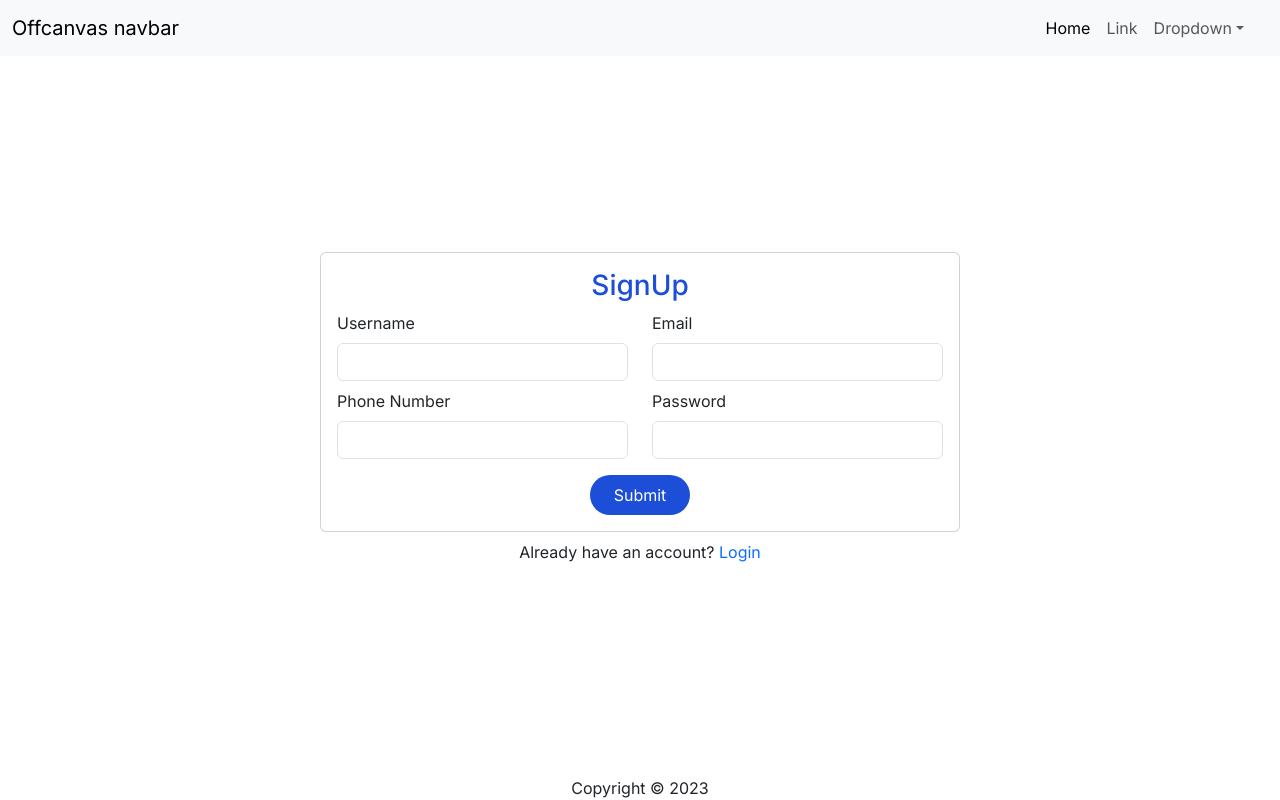
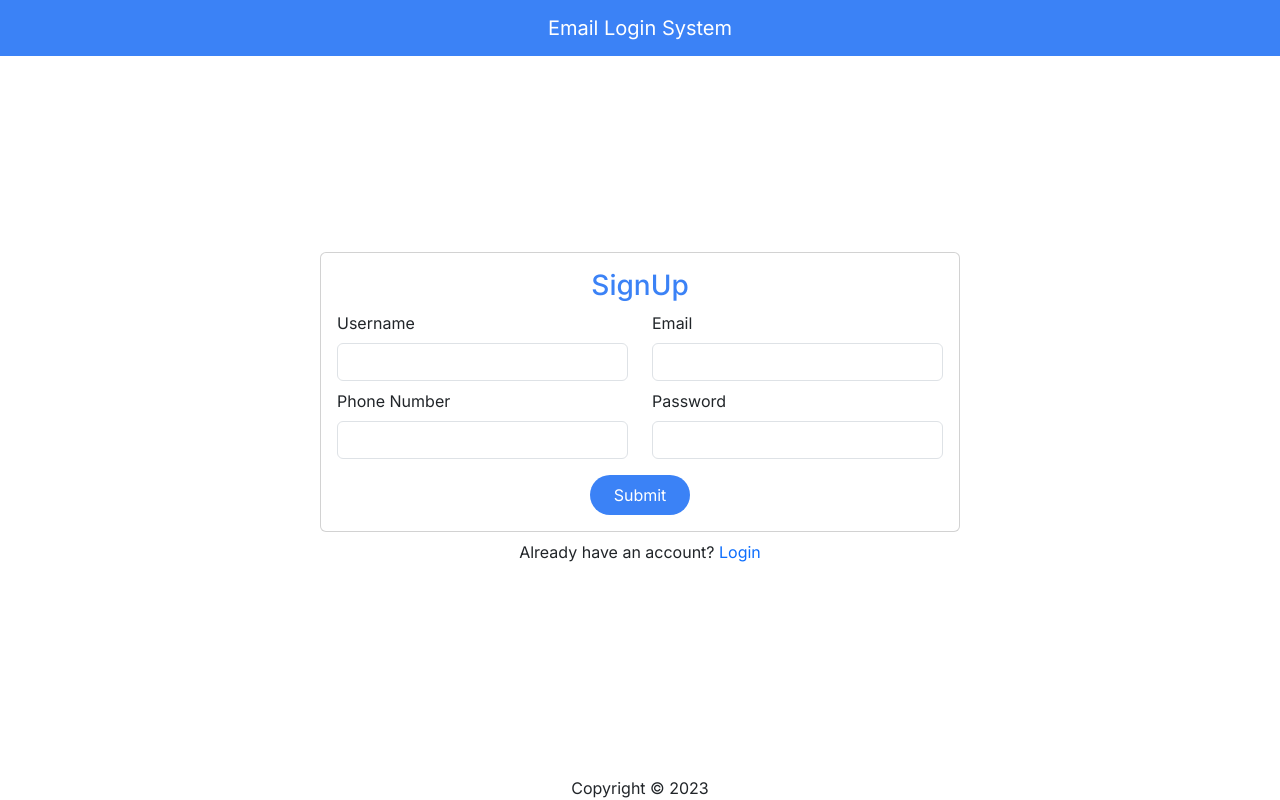
Before and after one commit to Stebinraj/Next-Authentication-System, a Next.js app: page / in a window 1280 px wide. Built offline with nearby package versions, Linux system fonts and the light colour scheme.

Commit message:
ui improved

```diff
--- a/src/app/layout.tsx
+++ b/src/app/layout.tsx
@@ -9,7 +9,7 @@ import { useEffect } from 'react';
 const inter = Inter({ subsets: ['latin'] })
 
 export const metadata: Metadata = {
-    title: 'Create Next App',
+    title: 'Email Login System',
     description: 'Generated by create next app',
 }
 
--- a/src/components/Dashboard/Dashboard.tsx
+++ b/src/components/Dashboard/Dashboard.tsx
@@ -41,7 +41,7 @@ const Dashboard = () => {
 
                 <p>Your id is : {id}</p>
                 <button onClick={getUserId} className='bg-blue-700 text-white px-4 py-2 rounded-3xl'>Get Id</button>
-                <button onClick={logout} className='bg-blue-700 text-white px-4 py-2 rounded-3xl'>Logout</button>
+                <button onClick={logout} className='bg-blue-700 text-white px-4 py-2 rounded-3xl mt-2'>Logout</button>
             </main>
         </>
     )
--- a/src/components/Home/SignUpForm.tsx
+++ b/src/components/Home/SignUpForm.tsx
@@ -6,7 +6,7 @@ const SignUpForm = ({ submitForm, formData, setFormData, formErrors }: any) => {
             <div className="card col-12 col-md-8 col-lg-6">
                 <div className="card-body">
                     <form className='row' onSubmit={submitForm}>
-                        <h3 className='text-blue-700 text-center'>SignUp</h3>
+                        <h3 className='text-blue-500 text-center'>SignUp</h3>
 
                         <div className="form-group mb-2 col-12 col-md-6">
                             <label htmlFor="username" className='form-label'>Username</label>
@@ -41,7 +41,7 @@ const SignUpForm = ({ submitForm, formData, setFormData, formErrors }: any) => {
                         </div>
 
                         <div className="form-group text-center mt-2">
-                            <button type='submit' className='bg-blue-700 text-white px-4 py-2 rounded-3xl'>Submit</button>
+                            <button type='submit' className='bg-blue-500 text-white px-4 py-2 rounded-3xl'>Submit</button>
                         </div>
                     </form>
                 </div>
--- a/src/components/Layouts/Navbar.tsx
+++ b/src/components/Layouts/Navbar.tsx
@@ -1,42 +1,11 @@
+import Link from 'next/link'
 import React from 'react'
 
 const Navbar = () => {
     return (
-        <nav className="navbar navbar-expand-md bg-body-tertiary break-all">
+        <nav className="navbar break-all bg-blue-500">
             <div className="container-fluid">
-                <a className="navbar-brand" href="#">Offcanvas navbar</a>
-                <button className="navbar-toggler" type="button" data-bs-toggle="offcanvas" data-bs-target="#offcanvasNavbar" aria-controls="offcanvasNavbar" aria-label="Toggle navigation">
-                    <span className="navbar-toggler-icon" />
-                </button>
-                <div className="offcanvas offcanvas-end" tabIndex={-1} id="offcanvasNavbar" aria-labelledby="offcanvasNavbarLabel">
-                    <div className="offcanvas-header">
-                        <h5 className="offcanvas-title" id="offcanvasNavbarLabel">Offcanvas</h5>
-                        <button type="button" className="btn-close" data-bs-dismiss="offcanvas" aria-label="Close" />
-                    </div>
-                    <div className="offcanvas-body">
-                        <ul className="navbar-nav justify-content-end flex-grow-1 pe-3">
-                            <li className="nav-item">
-                                <a className="nav-link active" aria-current="page" href="#">Home</a>
-                            </li>
-                            <li className="nav-item">
-                                <a className="nav-link" href="#">Link</a>
-                            </li>
-                            <li className="nav-item dropdown">
-                                <a className="nav-link dropdown-toggle" href="#" role="button" data-bs-toggle="dropdown" aria-expanded="false">
-                                    Dropdown
-                                </a>
-                                <ul className="dropdown-menu">
-                                    <li><a className="dropdown-item" href="#">Action</a></li>
-                                    <li><a className="dropdown-item" href="#">Another action</a></li>
-                                    <li>
-                                        <hr className="dropdown-divider" />
-                                    </li>
-                                    <li><a className="dropdown-item" href="#">Something else here</a></li>
-                                </ul>
-                            </li>
-                        </ul>
-                    </div>
-                </div>
+                <Link href={'/'} className="navbar-brand text-center mx-auto text-white">Email Login System</Link>
             </div>
         </nav>
     )
--- a/src/components/Login/LoginForm.tsx
+++ b/src/components/Login/LoginForm.tsx
@@ -7,7 +7,7 @@ const LoginForm = ({ submitForm, formData, setFormData, formErrors }: any) => {
             <div className="card col-12 col-md-8 col-lg-6">
                 <div className="card-body">
                     <form className='row' onSubmit={submitForm}>
-                        <h3 className='text-blue-700 text-center'>Login</h3>
+                        <h3 className='text-blue-500 text-center'>Login</h3>
 
 
                         <div className="form-group mb-2 col-12">
@@ -29,7 +29,7 @@ const LoginForm = ({ submitForm, formData, setFormData, formErrors }: any) => {
                         <Link href={'/resetpassword'} className='text-end text-decoration-none'><small>Forgot password?</small></Link>
 
                         <div className="form-group text-center mt-2">
-                            <button type='submit' className='bg-blue-700 text-white px-4 py-2 rounded-3xl'>Submit</button>
+                            <button type='submit' className='bg-blue-500 text-white px-4 py-2 rounded-3xl'>Submit</button>
                         </div>
                     </form>
                 </div>
--- a/src/components/ResetPassword/ResetPasswordForm.tsx
+++ b/src/components/ResetPassword/ResetPasswordForm.tsx
@@ -6,7 +6,7 @@ const ResetPasswordForm = ({ submitForm, formData, setFormData, formErrors }: an
             <div className="card col-12 col-md-8 col-lg-6">
                 <div className="card-body">
                     <form className='row' onSubmit={submitForm}>
-                        <h3 className='text-blue-700 text-center'>Reset Password</h3>
+                        <h3 className='text-blue-500 text-center'>Reset Password</h3>
 
 
                         <div className="form-group mb-2 col-12">
@@ -18,7 +18,7 @@ const ResetPasswordForm = ({ submitForm, formData, setFormData, formErrors }: an
                         </div>
 
                         <div className="form-group text-center mt-2">
-                            <button type='submit' className='bg-blue-700 text-white px-4 py-2 rounded-3xl'>Reset</button>
+                            <button type='submit' className='bg-blue-500 text-white px-4 py-2 rounded-3xl'>Reset</button>
                         </div>
                     </form>
                 </div>
--- a/src/components/VerifyEmail/VerifyEmail.tsx
+++ b/src/components/VerifyEmail/VerifyEmail.tsx
@@ -34,7 +34,7 @@ const VerifyEmail = () => {
     return (
         <>
             <main className='grow break-all flex justify-center items-center flex-col'>
-                <h1>Verify Email</h1>
+                <h1 className='text-blue-700'>Verify Email</h1>
 
                 {verified && (
                     <div>
--- a/src/helpers/mailer.ts
+++ b/src/helpers/mailer.ts
@@ -14,7 +14,10 @@ export const sendMail = async (email: any, emailType: any, userId: any) => {
             throw new Error('Error While Hashing Token');
         }
 
-        const { EMAIL_TYPE_VERIFY, EMAIL_TYPE_RESET, DOMAIN, VERIFY_TOKEN_EXPIRY, FORGOT_PASSWORD_TOKEN_EXPIRY } = process.env
+        const { EMAIL_TYPE_VERIFY, EMAIL_TYPE_RESET,
+            DOMAIN, VERIFY_TOKEN_EXPIRY, FORGOT_PASSWORD_TOKEN_EXPIRY,
+            EMAIL_USERNAME, EMAIL_PASSWORD
+        } = process.env
 
         if (emailType === EMAIL_TYPE_VERIFY) {
             const verify = await userModel.findByIdAndUpdate(userId, {
@@ -43,11 +46,10 @@ export const sendMail = async (email: any, emailType: any, userId: any) => {
         }
 
         const transport = nodemailer.createTransport({
-            host: "sandbox.smtp.mailtrap.io",
-            port: 2525,
+            service: "gmail",
             auth: {
-                user: "21083a5625e748",
-                pass: "b19a00cb5551f1"
+                user: EMAIL_USERNAME,
+                pass: EMAIL_PASSWORD
             }
         });
 
@@ -55,8 +57,9 @@ export const sendMail = async (email: any, emailType: any, userId: any) => {
             from: 'stebinraj22@gmail.com',
             to: email,
             subject: emailType === EMAIL_TYPE_VERIFY ? "Verify your email" : EMAIL_TYPE_RESET && "Reset your password",
-            html: `<p>Click <a href=${emailType === EMAIL_TYPE_VERIFY ? `${DOMAIN}/verifyemail?token=${hashedToken}`
-                : emailType === EMAIL_TYPE_RESET && `${DOMAIN}/updatepassword?token=${hashedToken}`} replace={true}>here
+            html:
+                `<p>Click <a href=${emailType === EMAIL_TYPE_VERIFY ? `${DOMAIN}/verifyemail?token=${hashedToken}`
+                    : emailType === EMAIL_TYPE_RESET && `${DOMAIN}/updatepassword?token=${hashedToken}`} replace={true}>here
                 </a>to ${emailType === EMAIL_TYPE_VERIFY ? 'Verify'
                     : emailType === EMAIL_TYPE_RESET && 'Reset'}
                 </p>`
```
Also changed, not shown: 1 other file (tests, documents, lock files or other folders).
